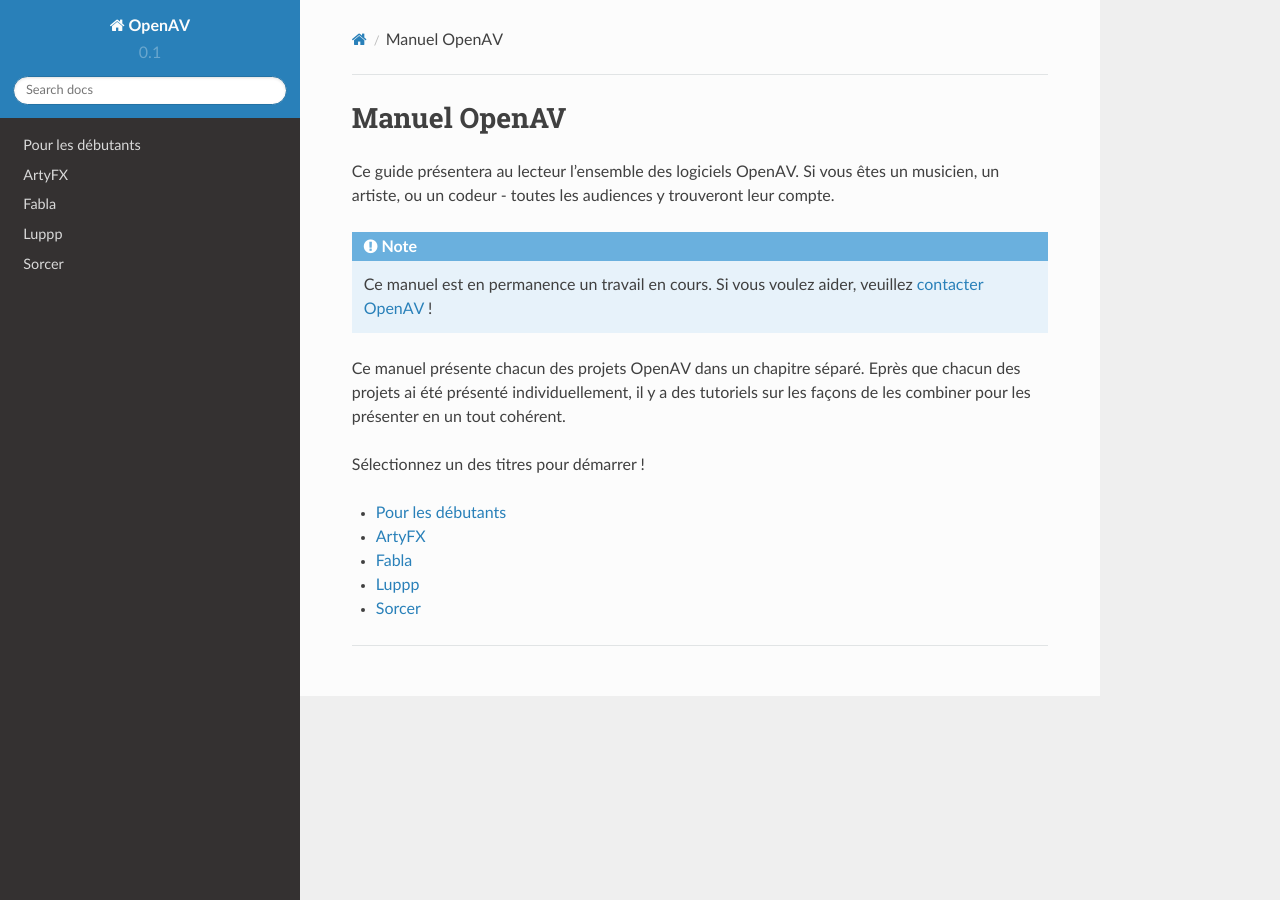
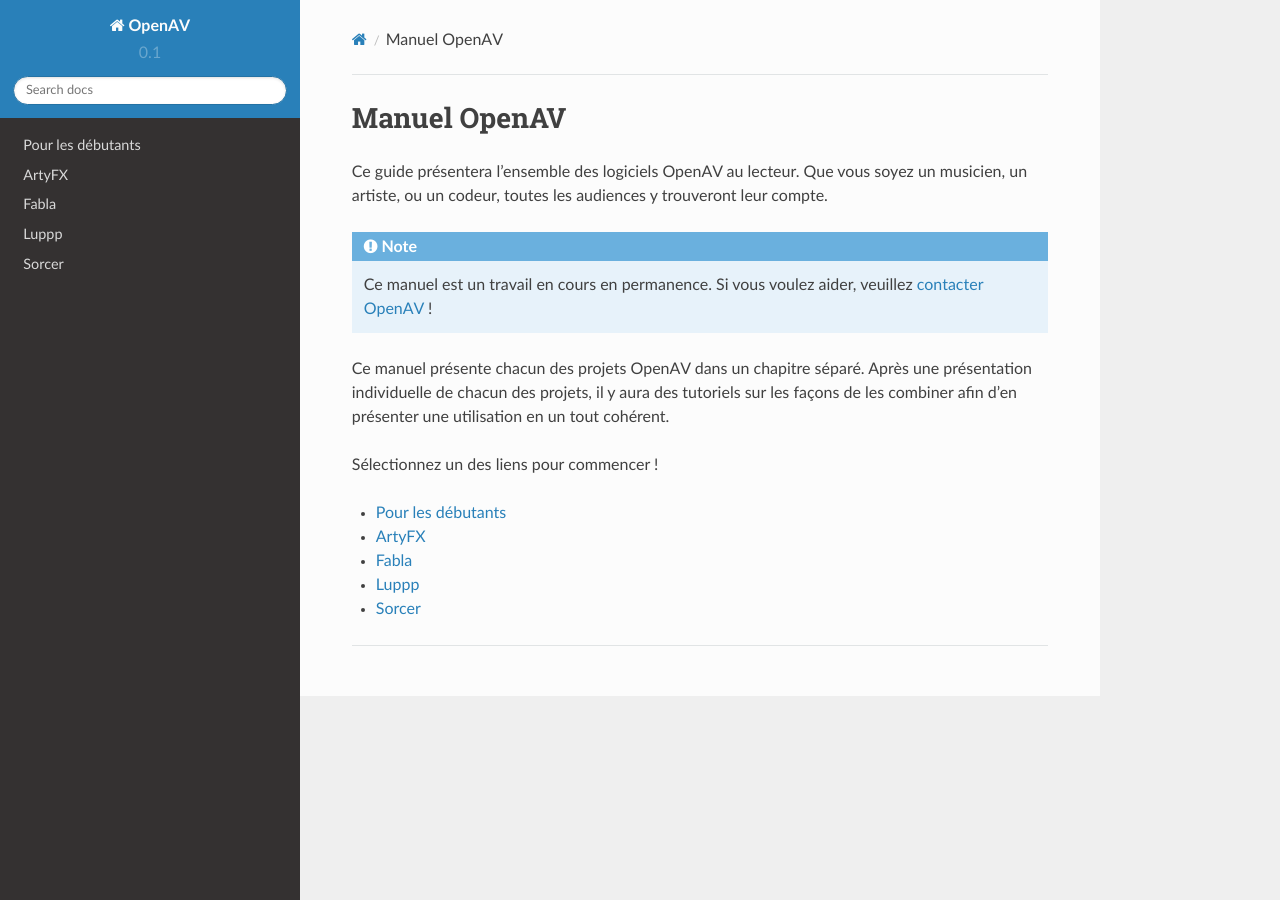
Before and after one commit to openAVproductions/openAV-manual, a Sphinx documentation site: the page built from source/index.rst, in a window 1280 px wide. Built offline with Sphinx 7.4.7 and the Read the Docs theme 2.0.0, drawn with Linux system fonts in a browser that asks for light colours.

Commit message:
Update the French translation of the index
- change the link to reach the FR translation links for Fabla and Sorcer
- better wordings to ease reading
- fixes one typo

```diff
--- a/source/index.rst
+++ b/source/index.rst
@@ -6,28 +6,28 @@
 Manuel OpenAV
 =================
 
-Ce guide présentera au lecteur l'ensemble des logiciels OpenAV.
-Si vous êtes un musicien, un artiste, ou un codeur - toutes les audiences y trouveront leur compte.
+Ce guide présentera l'ensemble des logiciels OpenAV au lecteur.
+Que vous soyez un musicien, un artiste, ou un codeur, toutes les audiences y trouveront leur compte.
 
-.. note:: Ce manuel est en permanence un travail en cours. Si vous voulez aider,
+.. note:: Ce manuel est un travail en cours en permanence. Si vous voulez aider,
   veuillez `contacter OpenAV`_ !
 
 Ce manuel présente chacun des projets OpenAV dans un chapitre séparé.
-Eprès que chacun des projets ai été présenté individuellement, il y a des tutoriels sur
-les façons de les combiner pour les présenter en un tout cohérent.
+Après une présentation individuelle de chacun des projets, il y aura des tutoriels sur
+les façons de les combiner afin d'en présenter une utilisation en un tout cohérent.
 
 .. _contacter OpenAV : http://openavproductions.com/contact/
 
-Sélectionnez un des titres pour démarrer !
+Sélectionnez un des liens pour commencer !
 
 .. toctree::
    :maxdepth: 1
 
    fr-beginner
    fr-artyfx
-   fabla
+   fr-fabla
    fr-luppp
-   sorcer
+   fr-sorcer
 
 .. ignore this
    fabla2
```
